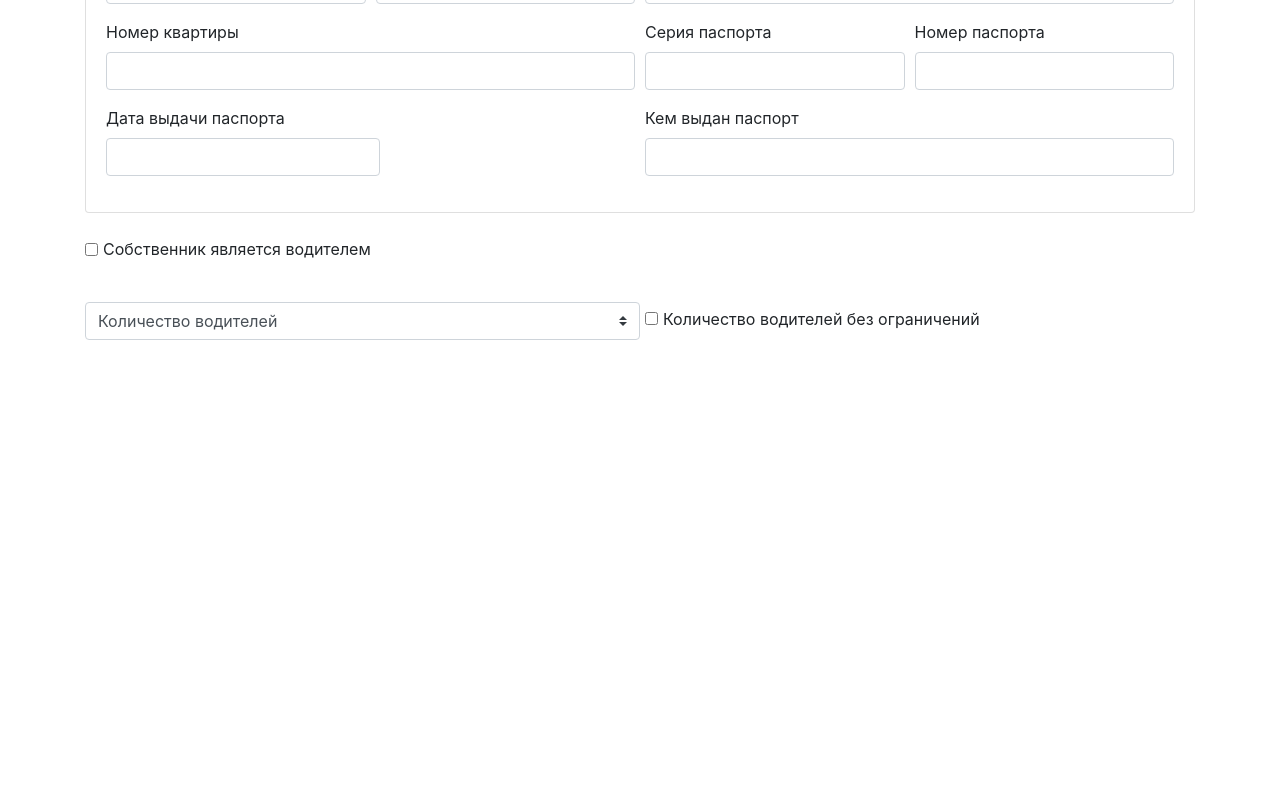
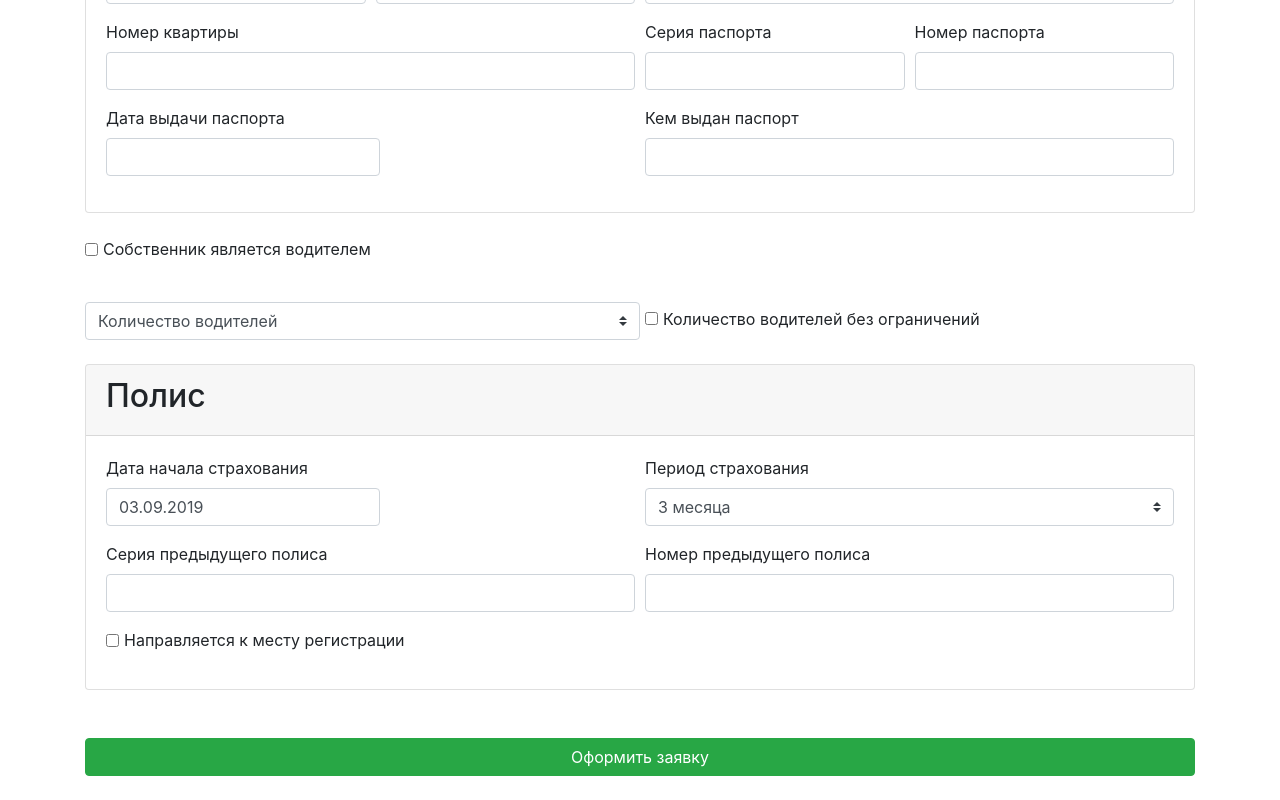
Before and after one commit to Flamio/osago, a React (Create React App) app: page / in a window 1280 px wide. Shown: the part 2351-3151 px from the top of the page. Before the commit the page ends 2715 px from the top, so only its background shows below. Built offline with nearby package versions, Linux system fonts and the light colour scheme.

Commit message:
доверстал

```diff
--- a/src/App.js
+++ b/src/App.js
@@ -4,6 +4,7 @@ import Title from './components/Title'
 import Person from './components/Person'
 import { connect } from 'react-redux'
 import Driver from './components/Driver'
+import Policy from './components/Policy'
 
 class App extends React.Component {
 
@@ -55,12 +56,14 @@ class App extends React.Component {
   }
 
 
+
+
   render() {
     return (
       <div>
         <Title />
         <div className="container">
-          <form className="form">
+          <form className="form" onSubmit={this.onSubmit}>
             <br />
             <br />
             <Vehicle />
@@ -72,7 +75,7 @@ class App extends React.Component {
                 Страхователь является собственником
               </div>
             </div>
-            {!this.props.store.insurantIsOwner  &&
+            {!this.props.store.insurantIsOwner &&
               <Person type="owner" />}
             <br />
 
@@ -96,7 +99,11 @@ class App extends React.Component {
               <label className="form-check-label">Количество водителей без ограничений</label>
             </div>
             {this.getList()}
+            <Policy />
           </form>
+          <br />
+          <br />
+          <input type="submit" className='btn btn-success col-md-12' value="Оформить заявку" />
         </div>
         <br />
       </div >
--- a/src/components/Driver.js
+++ b/src/components/Driver.js
@@ -1,13 +1,30 @@
 import React from 'react'
 import PersonFio from './PersonFio'
+import DatePicker from "react-datepicker";
+import "react-datepicker/dist/react-datepicker.css";
+import { registerLocale, setDefaultLocale } from "react-datepicker";
+import ru from 'date-fns/locale/ru'
 
 class Driver extends React.Component {
 
     driver = {
 
     }
-    personChanged = (person) =>
-    {
+
+    state = {
+        issueDate: "",
+        beginExperienceDate: ""
+    }
+
+    beginExperienceDateChanged = date => {
+        this.setState({ beginExperienceDate: date });
+    }
+
+    issueDateChanged = date => {
+        this.setState({ issueDate: date });
+    }
+
+    personChanged = (person) => {
         this.driver = {}
         this.driver.person = person;
         this.driver.number = this.props.number;
@@ -20,13 +37,47 @@ class Driver extends React.Component {
                 <br />
                 <div className="card">
                     <div className="card-header">
-                       <h2> Водитель {Number(this.props.number) + 1} </h2>
+                        <h2> Водитель {Number(this.props.number) + 1} </h2>
                     </div>
                     <div className="card-body">
-                        <PersonFio personChanged={this.personChanged}  person={this.props.driver} /> {console.log(this.props.driver)}
+                        <PersonFio personChanged={this.personChanged} person={this.props.driver} /> {console.log(this.props.driver)}
+                        <div className="form-row">
+                            <div className="form-group col-md-6">
+                                <label>Серия в/у</label>
+                                <input type="text" className="form-control" />
+                            </div>
+                            <div className="form-group col-md-6">
+                                <label>Номер в/у</label>
+                                <input type="text" className="form-control" />
+                            </div>
+                        </div>
+                        <div className="form-row" >
+                            <div className="form-group col-md-6">
+                                <label>Дата выдачи</label>
+                                <br />
+                                <DatePicker selected={this.state.issueDate}
+                                    onChange={this.issueDateChanged}
+                                    dateFormat="dd.MM.yyyy"
+                                    locale='ru'
+                                    className='form-control' />
+                            </div>
+                            <div className="form-group col-md-6">
+                                <label>Дата начала стажа</label>
+                                <br />
+                                <div>
+                                    <DatePicker selected={this.state.beginExperienceDate}
+                                        onChange={this.beginExperienceDateChanged}
+                                        dateFormat="dd.MM.yyyy"
+                                        locale='ru'
+                                        className='form-control' />
+                                    <br />
+                                    <small class="text-muted">Если Вы не знаете точную дату начала стажа выберите 01.07. и правильный год начала стажа</small>
+                                </div>
+                            </div>
+                        </div>
                     </div>
                 </div>
-            </div>
+            </div >
         )
     }
 }
--- /dev/null
+++ b/src/components/Policy.js
@@ -0,0 +1,76 @@
+import React from 'react'
+import PersonFio from './PersonFio'
+import DatePicker from "react-datepicker";
+import "react-datepicker/dist/react-datepicker.css";
+import { registerLocale, setDefaultLocale } from "react-datepicker";
+import ru from 'date-fns/locale/ru'
+import "../css/custom.css"
+
+class Policy extends React.Component {
+
+    state =
+        {
+            begin: new Date(),
+            end: ""
+        }
+
+    dateChanged = (name, date) => {
+        this.setState({ [name]: date })
+    }
+
+    render() {
+        return (<div>
+            <br />
+            <div className="card">
+                <div className="card-header">
+                    <h2> Полис </h2>
+                </div>
+                <div className="card-body">
+
+                    <div className="form-row">
+                        <div className="form-group col-md-6">
+                            <label>Дата начала страхования</label>
+                            <br />
+                            <DatePicker selected={this.state.begin}
+                                onChange={this.dateChanged.bind(this, "begin")}
+                                dateFormat="dd.MM.yyyy"
+                                locale='ru'
+                                className='form-control' />
+                        </div>
+                        <div className="form-group col-md-6">
+                            <label>Период страхования</label>
+
+                            <select defaultValue='3' className="custom-select">
+                                <option disabled value='3'>3 месяца</option>
+                                <option disabled value='6'>6 месяцев</option>
+                                <option disabled value='12'>12 месяцев</option>
+                            </select>
+                        </div>
+                    </div>
+
+                    <div className="form-row">
+                        <div className="form-group col-md-6">
+                            <label>Серия предыдущего полиса</label>
+                            <input className="form-control" type='text' />
+
+                        </div>
+                        <div className="form-group col-md-6">
+                            <label>Номер предыдущего полиса</label>
+                            <input className="form-control" type='text' />
+                        </div>
+                    </div>
+
+                    <div className="form-group">
+                        <div className="form-check form-check-inline">
+                            <input className="form-check-input" type="checkbox" />
+                            Направляется к месту регистрации
+                            </div>
+                    </div>
+                </div>
+            </div>
+        </div>
+        )
+    }
+}
+
+export default Policy
--- /dev/null
+++ b/src/css/custom.css
@@ -0,0 +1,4 @@
+.datepicker
+{
+    width: 100%
+}
```
